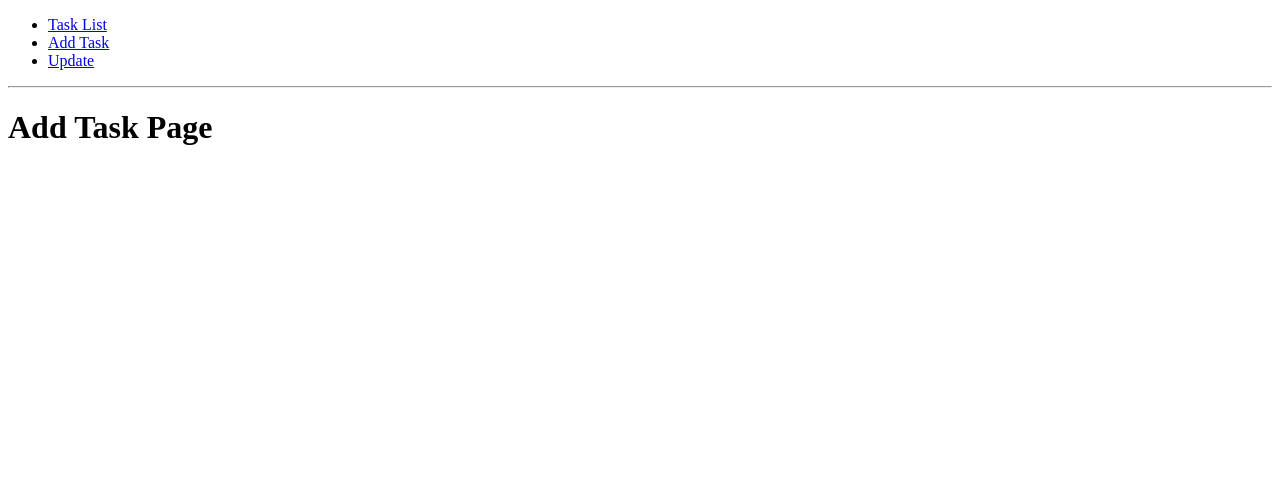
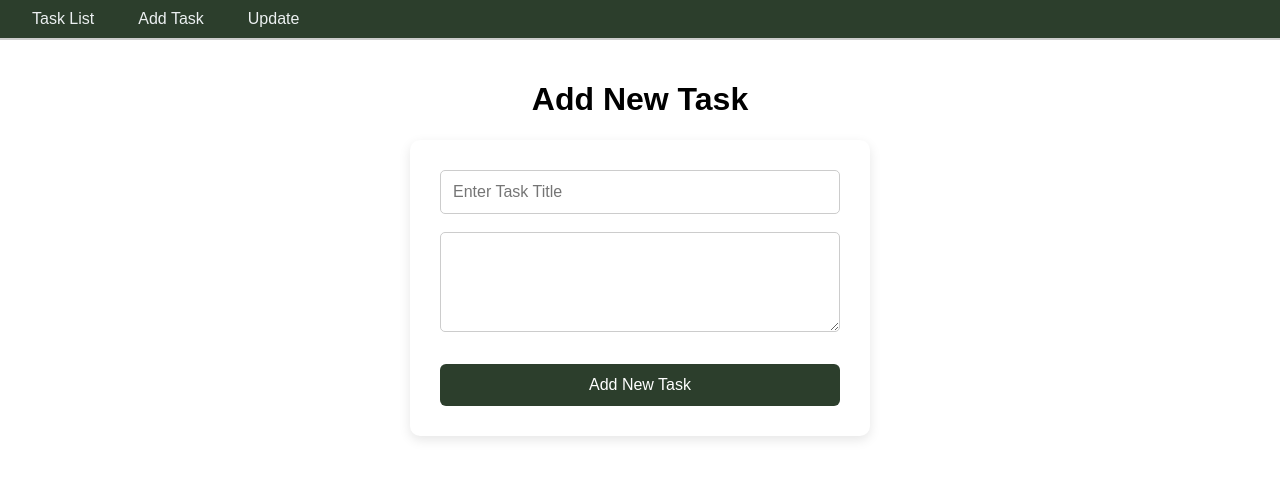
Before and after one commit to thunderr690/To-do-list-using-Node-js, a Node server app: page /add in a window 1280 px wide. Shown: the top 479 px of the page. Run offline with Node 20, Linux system fonts and the light colour scheme.

Commit message:
Add form functionality and styles for task management
- Implemented form for adding new tasks in add.ejs
- Implemented form for updating tasks in update.ejs
- Updated routes to handle POST requests for adding and updating tasks
- Added path and url dependencies in package.json and package-lock.json
- Created styles.css for consistent styling across the application

```diff
--- a/index.js
+++ b/index.js
@@ -1,8 +1,18 @@
 import express from 'express'
+import path from "path"
+
+import { fileURLToPath } from 'url'
 
 const app = express()
 
+
+const __filename = fileURLToPath(import.meta.url)
+const __dirname = path.dirname(__filename)
+
 app.set('view engine','ejs')
+app.set("views", path.join(__dirname, "views"))
+
+app.use(express.static(path.join(__dirname, "public")))
 
 app.get("/", (req, resp) => {
     resp.render('list')
@@ -16,4 +26,12 @@ app.get("/update", (req, resp) => {
     resp.render('update')
 })
 
+app.post("/update", (req, resp) => {
+    resp.redirect('/')
+})
+
+app.post("/add", (req, resp) => {
+    resp.redirect('/')
+})
+
 app.listen(3200)
--- a/package.json
+++ b/package.json
@@ -12,6 +12,8 @@
   "dependencies": {
     "ejs": "^3.1.10",
     "express": "^5.1.0",
-    "nodemon": "^3.1.10"
+    "nodemon": "^3.1.10",
+    "path": "^0.12.7",
+    "url": "^0.11.4"
   }
 }
--- /dev/null
+++ b/public/styles.css
@@ -0,0 +1,87 @@
+body{
+    margin: 0;
+    font-family: Arial, Helvetica, sans-serif;
+}
+
+nav{
+    background-color: #2c3e2c;
+    padding: 10px 20px;
+}
+
+nav ul {
+    list-style: none;
+    margin: 0;
+    padding: 0;
+    display: flex;
+    gap: 20px;
+}
+
+nav ul li {
+    display: inline;
+}
+
+nav ul li a{
+    color: #ecf0f1;
+    text-decoration: none;
+    font-weight: 500;
+    padding: 8px 12px;
+    border-radius: 4px;
+}
+
+nav ul li a:hover{
+    background-color: #34495e;
+}
+
+hr{
+    margin: 0;
+    border: 0;
+    border-top: 2px solid #ccc;
+}
+
+
+.container{
+    margin: 20px;
+    display: flex;
+    flex-direction: column;
+    align-items: center;
+}
+
+.todo-form{
+    background-color: white;
+    padding: 30px;
+    border-radius: 10px;
+    box-shadow: 0px 4px 12px rgba(0,0 ,0, 0.1);
+    max-width: 400px;
+    width: 100%;
+}
+
+.input {
+    width: 100%;
+    padding: 12px;
+    border: 1px solid #ccc;
+    font-size: 16px;
+    border-radius: 5px;
+    box-sizing: border-box;
+
+}
+
+textarea.input{
+    min-height: 100px;
+    resize: vertical;
+}
+
+.btn{
+    width: 100%;
+    padding: 12px;
+    background-color: #2c3e2c;
+    border: none;
+    border-radius: 6px;
+    color: white;
+    font-size: 16px;
+    cursor: pointer;
+    margin-top: 10px;
+}
+
+.btn:hover{
+    background-color: #34495e;
+}
--- a/views/add.ejs
+++ b/views/add.ejs
@@ -4,9 +4,21 @@
     <meta charset="UTF-8">
     <meta name="viewport" content="width=device-width, initial-scale=1.0">
     <title>Add New Task</title>
+    <link rel="stylesheet" href="/styles.css">
 </head>
 <body>
     <%- include('navbar') %>
-    <h1>Add Task Page</h1>
+
+
+    <div class="container">
+        <h1>Add New Task</h1>
+        <form class="todo-form" action="/add" method="post">
+            <input class="input" type="text" placeholder="Enter Task Title" name="title">
+            <br><br>
+            <textarea class="input" name="description" id=""></textarea>
+            <br><br>
+            <button class="btn">Add New Task</button>
+        </form>
+    </div>
 </body>
 </html>
```
Also changed, not shown: views/update.ejs (+12 -1 lines), 1 other file.
